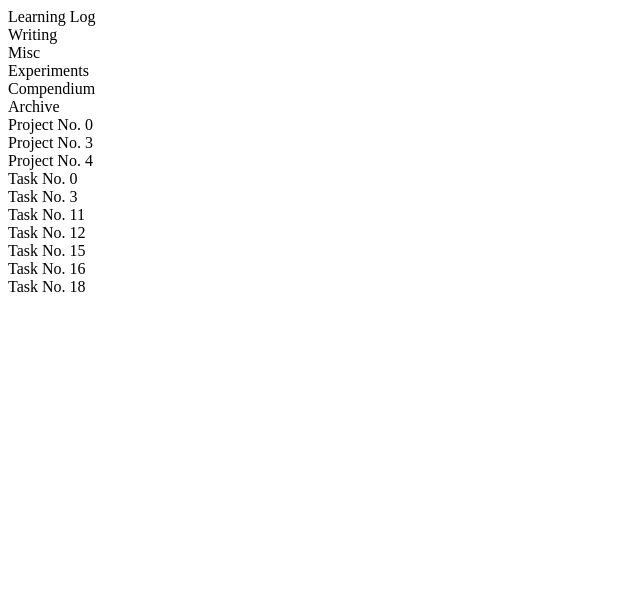
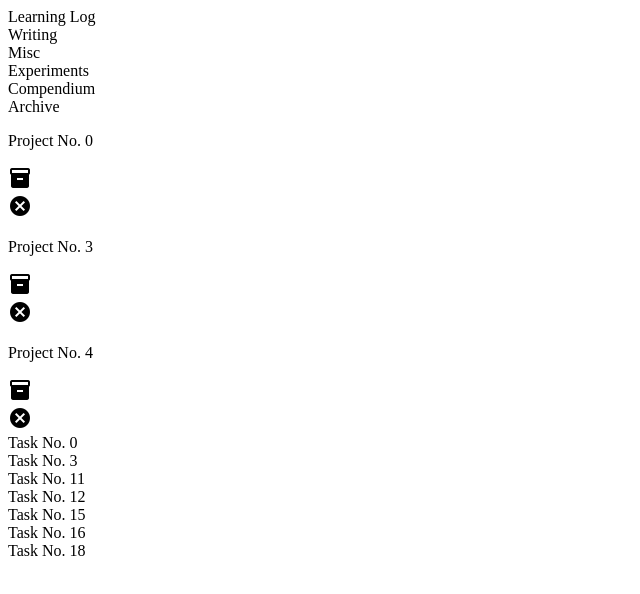
Before and after one commit to grumbeard/to-do, a website built with webpack: page dist/index.html in a window 1280 px wide. Both pictures are taken after a click on the element "Learning Log". Shown: the whole page, without its empty margins (0-640 px from the left). Built offline with nearby package versions, Linux system fonts and the light colour scheme.

Commit message:
Add Features: Delete and Archive Projects

```diff
--- a/src/controller.js
+++ b/src/controller.js
@@ -56,6 +56,10 @@ const controller = (function () {
 
 
   function handleSelect(e) {
+
+    // Do not treat as selection if target is a button
+    // Let appropriate handler for button handle interaction instead
+    if (e.target.classList.contains('btn')) return
 
     let type = e.target.dataset.type;
     let id = e.target.dataset.id;
@@ -173,6 +177,60 @@ const controller = (function () {
   };
 
 
+  function handleArchive(e) {
+
+    let project = _projects.find(proj => proj._id == e.target.dataset.id);
+    let oldProjectFolder = _folders.find(f => f.projects.includes(project))
+    let newProjectFolder = _folders.find(f => f.name == "Archive")
+
+    // Move project to Archive folder
+    oldProjectFolder.removeProject(project);
+    newProjectFolder.addProject(project);
+
+    _updateData();
+    _updateDisplay();
+
+  }
+
+
+  function handleDelete(e) {
+
+    let project = _projects.find(proj => proj._id == e.target.dataset.id);
+    let folder = _folders.find(f => f.projects.includes(project))
+
+    folder.removeProject(project);
+
+    _updateData();
+    _updateDisplay();
+
+  }
+
+  function _deleteProject(project) {
+
+    // Delete all tasks for project
+    _deleteTasks(project);
+
+    // Make project null
+    project.delete();
+
+    // Remove from list of projects
+    let index = _projects.indexOf(project);
+    _projects.splice(index, 1);
+
+  }
+
+  function _deleteTasks(project) {
+    project.tasks.forEach(task => {
+      // Make task null
+      task.delete();
+
+      // Remove task from project
+      project.removeTask(task);
+    })
+
+  }
+
+
   function _checkXContainsY(x, y) {
 
     return (x[y].length == 0) ? false : true;
@@ -182,7 +240,9 @@ const controller = (function () {
 
   return {
     initToDo,
-    handleSelect
+    handleSelect,
+    handleArchive,
+    handleDelete
   };
 
 })();
--- a/src/projects.js
+++ b/src/projects.js
@@ -42,7 +42,7 @@ class Project {
 
   removeTask(task) {
 
-    let index = this._task.indexOf(task);
+    let index = this._tasks.indexOf(task);
     this._tasks.splice(index, 1);
 
   }
--- a/src/view/coordinator.js
+++ b/src/view/coordinator.js
@@ -60,6 +60,8 @@ const coordinator = (function () {
 
       if (data == currentProjectData) _makeActive(project);
       project.addEventListener("click", controller.handleSelect);
+      _bindEventToChild(project, 'archive', 'click', controller.handleArchive);
+      _bindEventToChild(project, 'delete', 'click', controller.handleDelete);
     });
 
   }
@@ -87,6 +89,19 @@ const coordinator = (function () {
   }
 
 
+  function _bindEventToChild(parent, childClass, event, eventHandler) {
+
+    let target = null;
+
+    parent.childNodes.forEach(element => {
+      if (element.classList.contains(childClass)) target = element;
+    });
+
+    target.addEventListener(event, eventHandler);
+
+  }
+
+
   return {
     initLayout,
     initFolders,
--- a/src/view/projects.js
+++ b/src/view/projects.js
@@ -11,10 +11,43 @@ const projects = (function () {
     project.classList.add('project');
     project.setAttribute('data-type', 'project');
     project.setAttribute('data-id', data.id);
-    project.innerText = data.title;
+
+    const title = _createTitle(data.title);
+    const archiveBtn = _createButton(
+      `<span class="material-icons" data-id="${data.id}">inventory_2</span>`,
+      'archive'
+      );
+    const deleteBtn = _createButton(
+      `<span class="material-icons" data-id="${data.id}">cancel</span>`,
+      'delete'
+      );
+
+    project.append(title, archiveBtn, deleteBtn);
 
     return project
   }
+
+
+  function _createTitle(value) {
+
+    const title = document.createElement('p');
+    title.classList.add('project-title');
+    title.innerText = value;
+
+    return title;
+
+  }
+
+
+  function _createButton(img, type) {
+    const btn = document.createElement('div');
+    btn.classList.add(type);
+    btn.classList.add('btn');
+    btn.innerHTML = img;
+
+    return btn;
+  }
+
 
   return { createProject };
 
```
Also changed, not shown: dist/index.html, dist/main.js.
